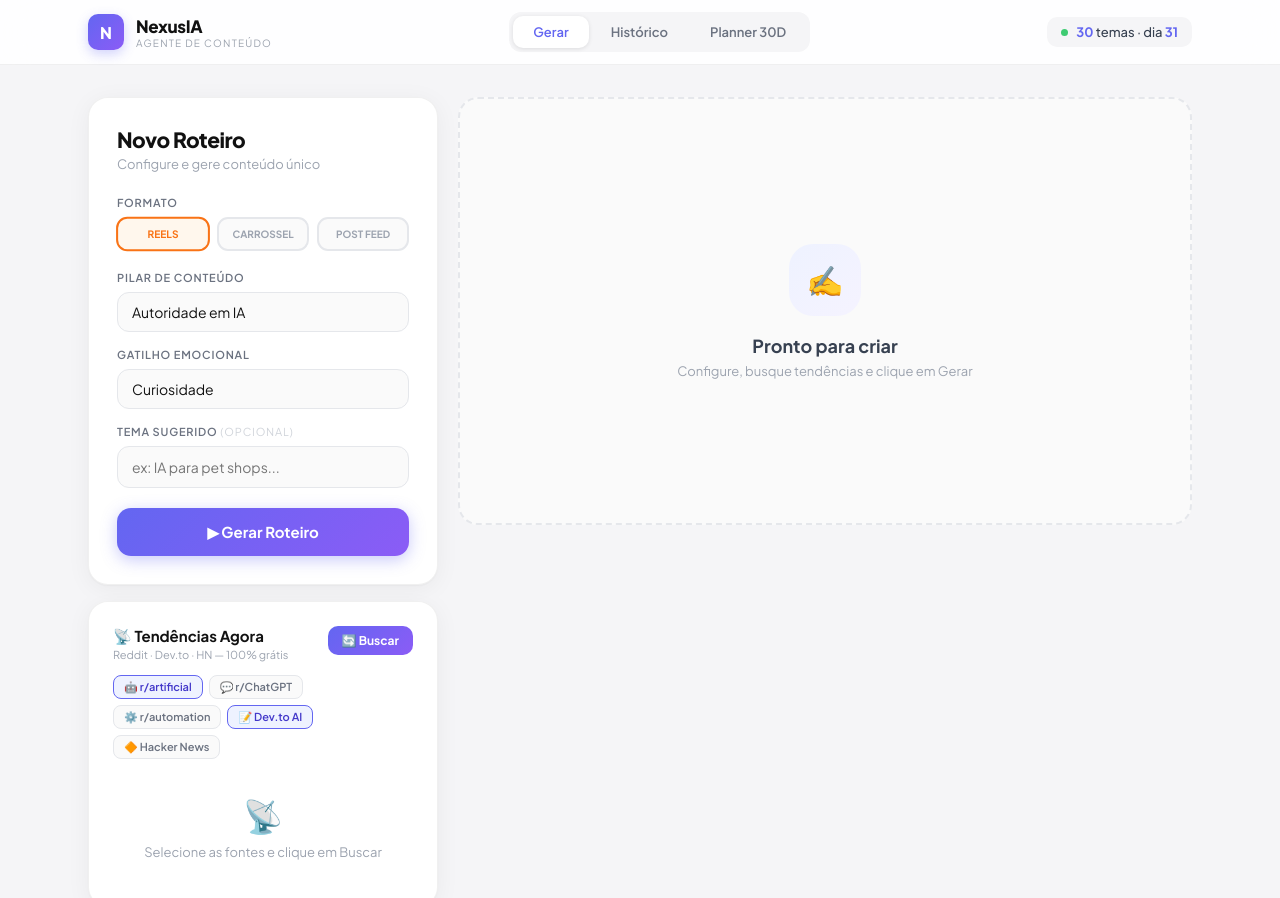
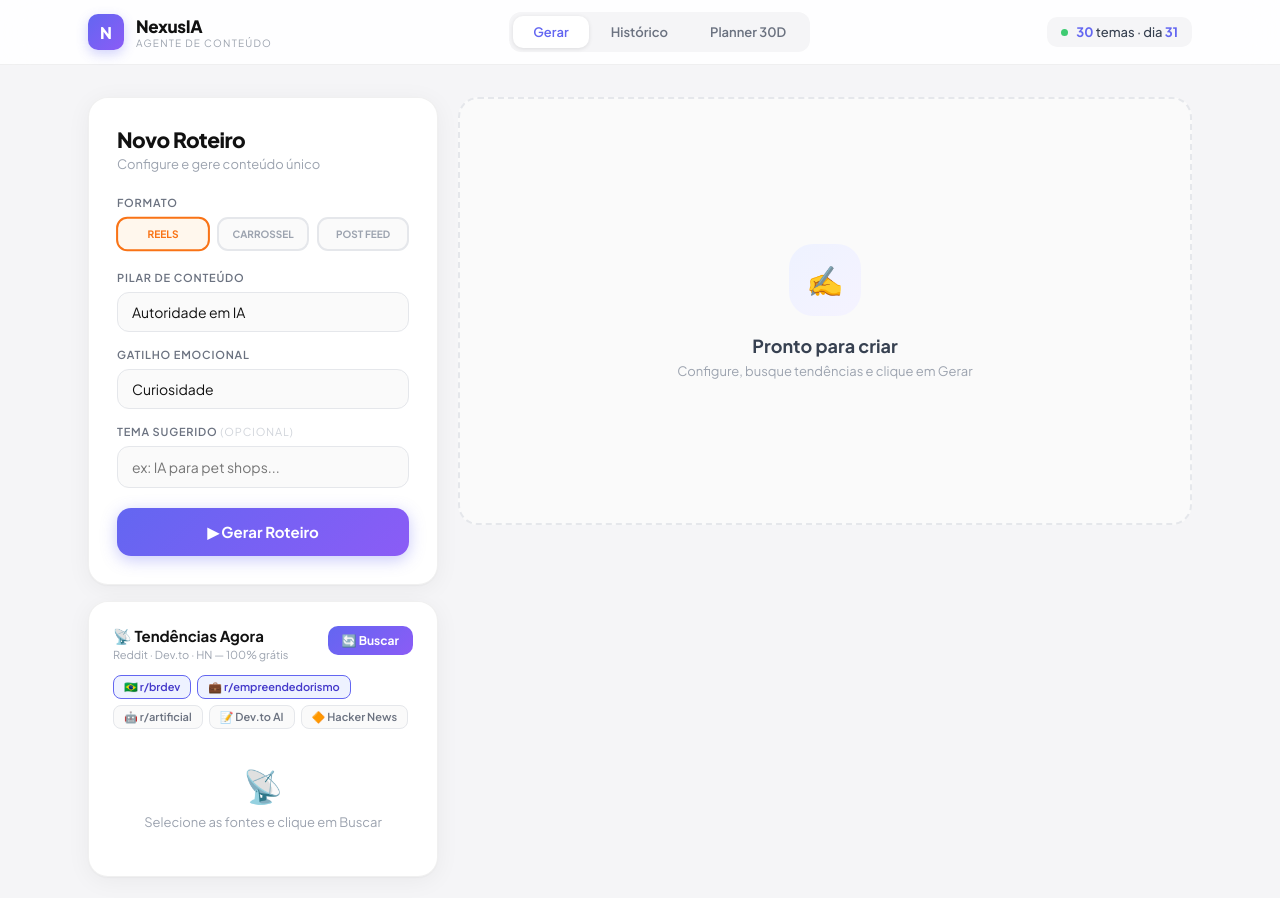
Before and after one commit to bissolilucas/nexusia, a React (Vite) app: page / in a window 1280 px wide. Shown: the top 898 px of the page. Built offline with nearby package versions, Linux system fonts and the light colour scheme.

Commit message:
Update App.jsx

```diff
--- a/src/App.jsx
+++ b/src/App.jsx
@@ -39,9 +39,9 @@ const TRIGGERS = ["Curiosidade", "Medo de ficar para trás", "Dor financeira", "
 const FMT = { "REELS": { color: "#f97316", bg: "#fff7ed" }, "CARROSSEL": { color: "#7c3aed", bg: "#f5f3ff" }, "POST FEED": { color: "#0891b2", bg: "#ecfeff" } };
 
 const FREE_SOURCES = [
-  { id: "reddit_ai", label: "r/artificial", emoji: "🤖", url: "https://www.reddit.com/r/artificial/hot.json?limit=10", parse: d => d.data.children.map(p => ({ source: "Reddit", title: p.data.title, snippet: p.data.selftext?.slice(0,100)||"", score: p.data.score })) },
-  { id: "reddit_chatgpt", label: "r/ChatGPT", emoji: "💬", url: "https://www.reddit.com/r/ChatGPT/hot.json?limit=10", parse: d => d.data.children.map(p => ({ source: "Reddit", title: p.data.title, snippet: p.data.selftext?.slice(0,100)||"", score: p.data.score })) },
-  { id: "reddit_auto", label: "r/automation", emoji: "⚙️", url: "https://www.reddit.com/r/automation/hot.json?limit=10", parse: d => d.data.children.map(p => ({ source: "Reddit", title: p.data.title, snippet: p.data.selftext?.slice(0,100)||"", score: p.data.score })) },
+  { id: "reddit_br", label: "r/brdev", emoji: "🇧🇷", url: "https://www.reddit.com/r/brdev/hot.json?limit=10", parse: d => d.data.children.map(p => ({ source: "Reddit BR", title: p.data.title, snippet: p.data.selftext?.slice(0,100)||"", score: p.data.score })) },
+  { id: "reddit_empreend", label: "r/empreendedorismo", emoji: "💼", url: "https://www.reddit.com/r/empreendedorismo/hot.json?limit=10", parse: d => d.data.children.map(p => ({ source: "Reddit BR", title: p.data.title, snippet: p.data.selftext?.slice(0,100)||"", score: p.data.score })) },
+  { id: "reddit_ai", label: "r/artificial", emoji: "🤖", url: "https://www.reddit.com/r/artificial/hot.json?limit=10", parse: d => d.data.children.map(p => ({ source: "Reddit AI", title: p.data.title, snippet: p.data.selftext?.slice(0,100)||"", score: p.data.score })) },
   { id: "devto", label: "Dev.to AI", emoji: "📝", url: "https://dev.to/api/articles?tag=ai&per_page=10&top=7", parse: d => d.map(a => ({ source: "Dev.to", title: a.title, snippet: a.description||"", score: a.positive_reactions_count })) },
   { id: "hn", label: "Hacker News", emoji: "🔶", url: "https://hacker-news.firebaseio.com/v2/topstories.json?limitToFirst=20&orderBy=%22$key%22", parse: null },
 ];
@@ -98,7 +98,7 @@ export default function App() {
   const [selTrends, setSelTrends] = useState([]);
   const [loadingTrends, setLoadingTrends] = useState(false);
   const [trendsLoaded, setTrendsLoaded] = useState(false);
-  const [activeSrc, setActiveSrc] = useState(["reddit_ai", "devto"]);
+  const [activeSrc, setActiveSrc] = useState(["reddit_br", "reddit_empreend"]);
 
   useEffect(() => {
     load("nexusia_v7", []).then(setGenerated);
```
